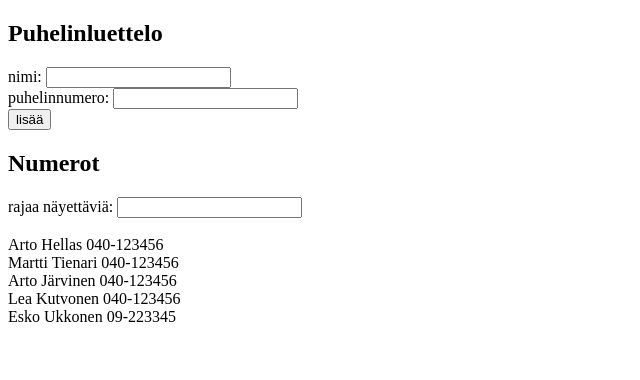
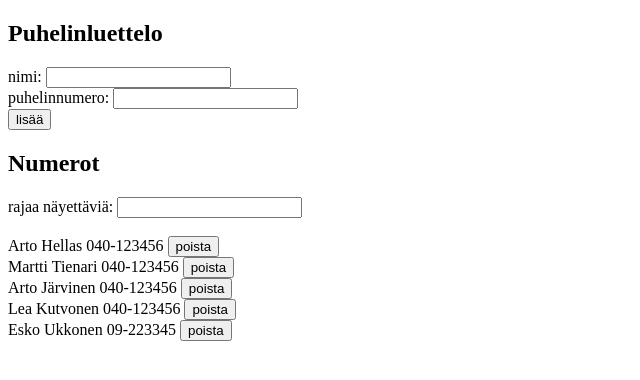
Before and after one commit to tsd80/mooc-fullstackopen-2019, a React (Create React App) app in the folder 2/puhelinluettelo/: page / in a window 1280 px wide. Shown: the top 380 px of the page, without its empty margins (0-640 px from the left). Built offline with nearby package versions, Linux system fonts and the light colour scheme; data requests are answered from the project's data file.

Commit message:
2.17: Part 9, puhelinluettelo

```diff
--- a/2/puhelinluettelo/src/components/App.js
+++ b/2/puhelinluettelo/src/components/App.js
@@ -1,20 +1,18 @@
 import React, { useState, useEffect } from 'react'
 import catalogService from '../services/communication'
 
-const PrintOut = (props) => {
-  let i=0;
-  const names = () => props.list.map((name) => {
-    i++;
-    if (name.name.toLowerCase().indexOf(props.search)!==-1){
-    return <Name name={name} key={i}/>}
+const PrintOut = ({list, search, onDelete}) => {
+  const names = () => list.map((singleName) => {
+    if (singleName.name.toLowerCase().indexOf(search)!==-1){
+      return <Name name={singleName} key={singleName.id} onDelete={onDelete}/>}
     else {return ''}
   });
   return (<div>{names()}</div>)
 };
 
-const Name = (props) => {
+const Name = ({name, onDelete}) => {
   return (
-      <div>{props.name.name} {props.name.number}</div>
+      <div>{name.name} {name.number} <button id={name.id} name={name.name} onClick={onDelete}>poista</button></div>
   )
 };
 
@@ -45,19 +43,23 @@ const App = () => {
   const onPhoneChange = (e) => setNewPhone(e.target.value);
   const onSearchChange = (e) => setSearch(e.target.value);
   const addPerson = (e) => {
-    console.log(e.target.name);
     e.preventDefault();
-
     if (persons.some((person) =>person.name===newName)) {window.alert(`${newName} on jo luettelossa`)}
     else {
       const personObj = {name: newName, number: newPhone};
-
-
       catalogService.createNew(personObj).then(resp => {
         setPersons(persons.concat(resp));
         setNewName('');
         setNewPhone('');
       });
+    }
+  };
+
+  const deletePerson = (e) => {
+    if (window.confirm('Poistetaanko '+e.target.name)) {
+      catalogService.deletePerson(e.target.id)
+      .then(() => catalogService.getAll())
+      .then(updateInfo => setPersons(updateInfo));
     }
   };
 
@@ -70,7 +72,7 @@ const App = () => {
         <NewForm addPerson={addPerson} newName={newName} onNameChange={onNameChange} newPhone={newPhone} onPhoneChange={onPhoneChange}/>
         <h2>Numerot</h2>
         <Filter search={search} func={onSearchChange}/>
-        <PrintOut list={persons} search={search}/>
+        <PrintOut list={persons} search={search} onDelete={deletePerson}/>
       </div>
   )
 
--- a/2/puhelinluettelo/src/services/communication.js
+++ b/2/puhelinluettelo/src/services/communication.js
@@ -10,4 +10,8 @@ const createNew = newObj => {
   return axios.post(conUrl,newObj).then(resp=>resp.data)
 };
 
-export default {getAll,createNew}
+const deletePerson = id => {
+  return axios.delete(`${conUrl}/${id}`).then(resp=>resp.data)
+};
+
+export default {getAll,createNew, deletePerson}
```
